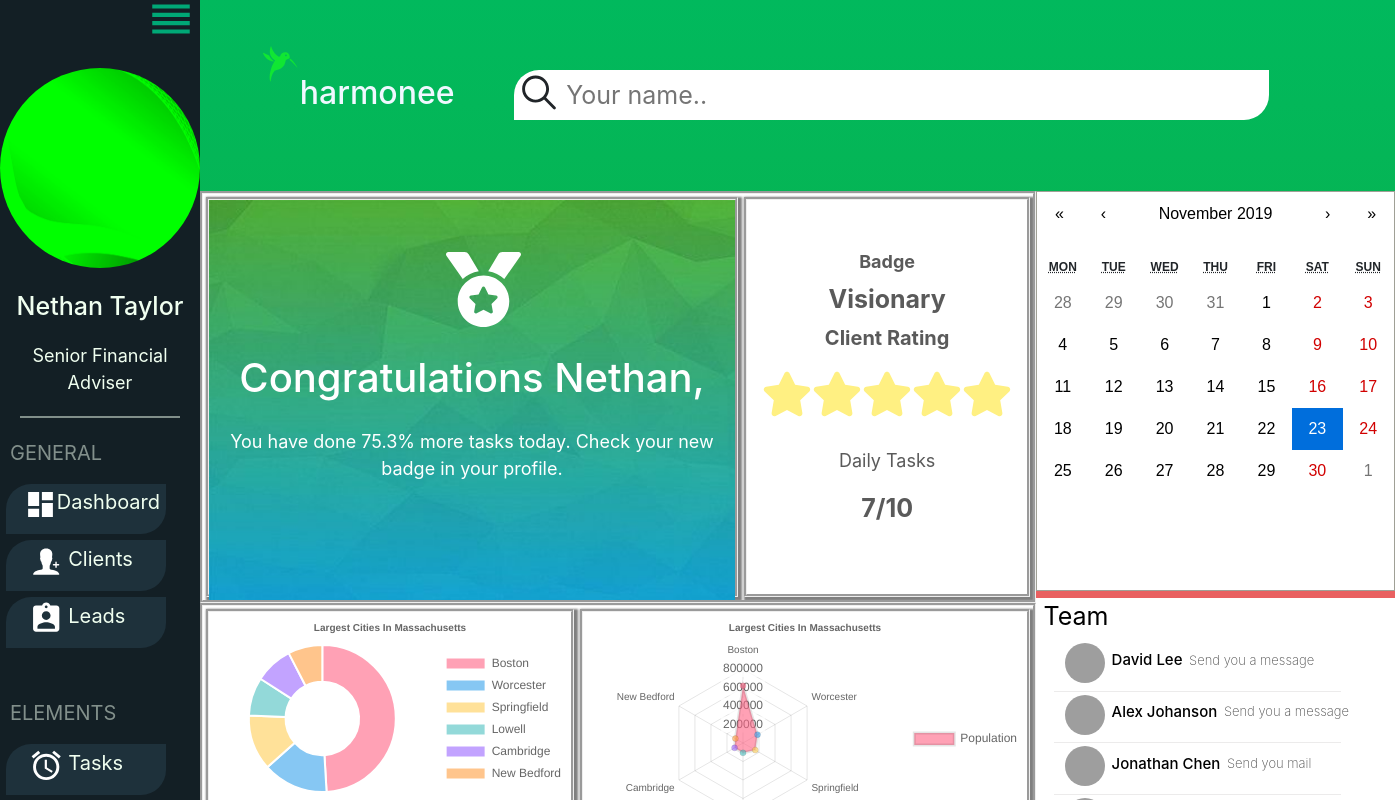
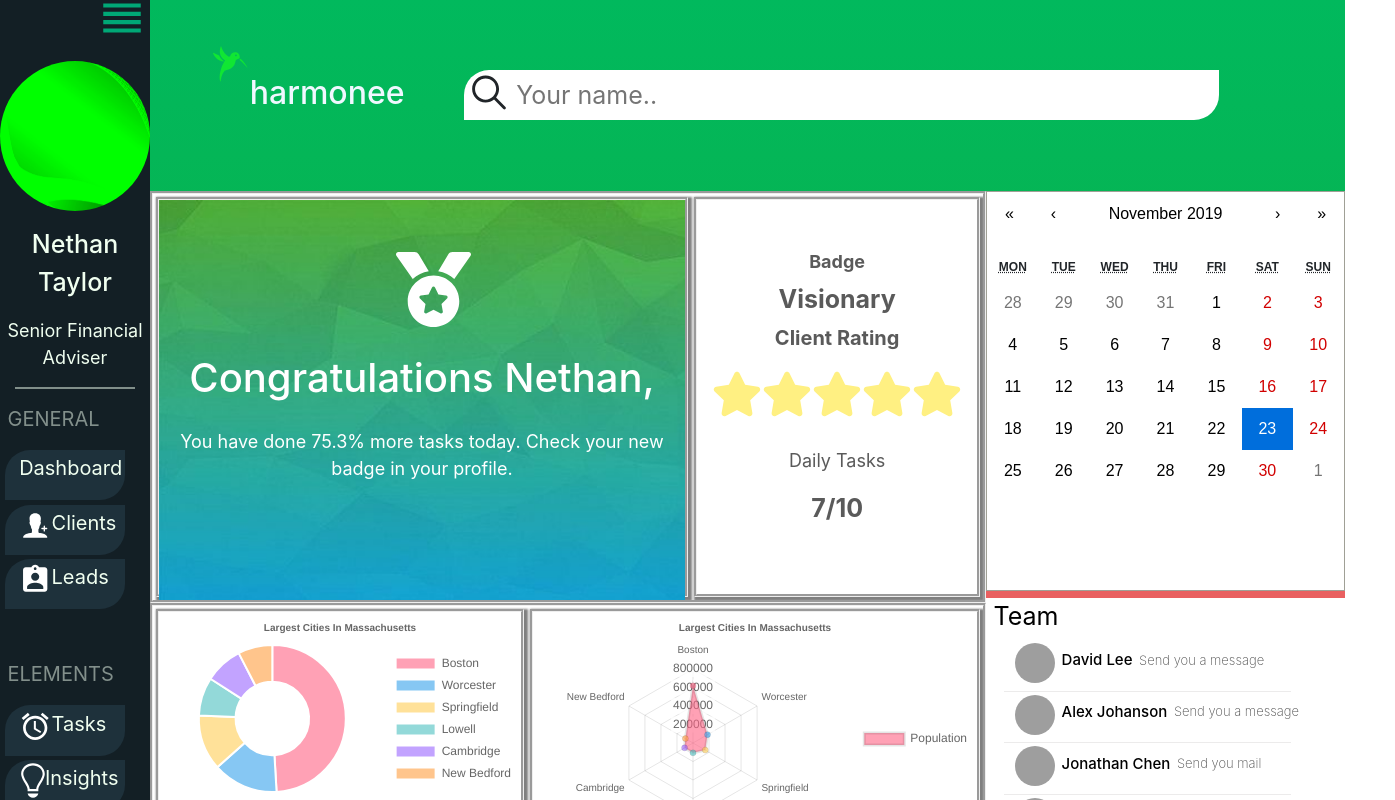
Before and after one commit to lakshan28/suntechit_assignment, a React (Create React App) app: page / in a window 1280 px wide. Shown: the top 800 px of the page, 1395 px wide, since content can reach past the window. Built offline with nearby package versions, Linux system fonts and the light colour scheme; grey boxes are pictures that could not be loaded.

Commit message:
changed width

```diff
--- a/src/components/screens/Dashboard.css
+++ b/src/components/screens/Dashboard.css
@@ -8,7 +8,7 @@
 }
 .side-bar12 {
   margin-top: -10px;
-  width: 30%;
+  width: 20%;
 }
 
 .first-row {
@@ -34,8 +34,8 @@
   display: flex;
 }
 .image {
-  width: 200px;
-  height: 200px;
+  width: 150px;
+  height: 150px;
   border-radius: 50%;
   margin-top: 10%;
 }
```
